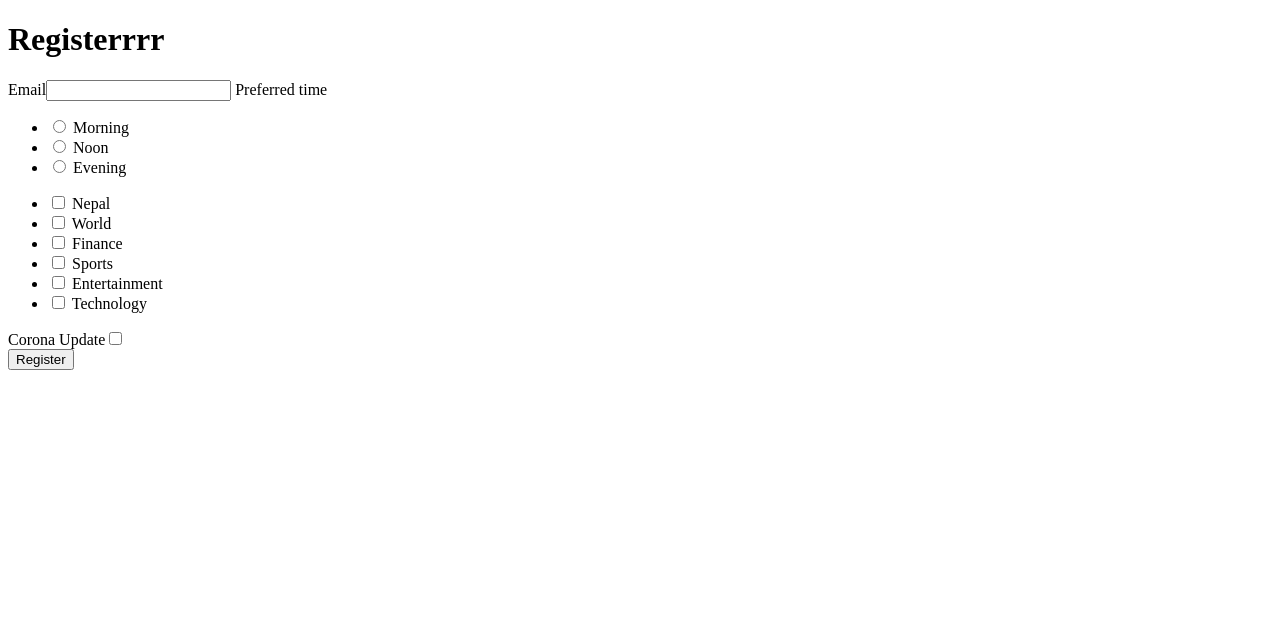
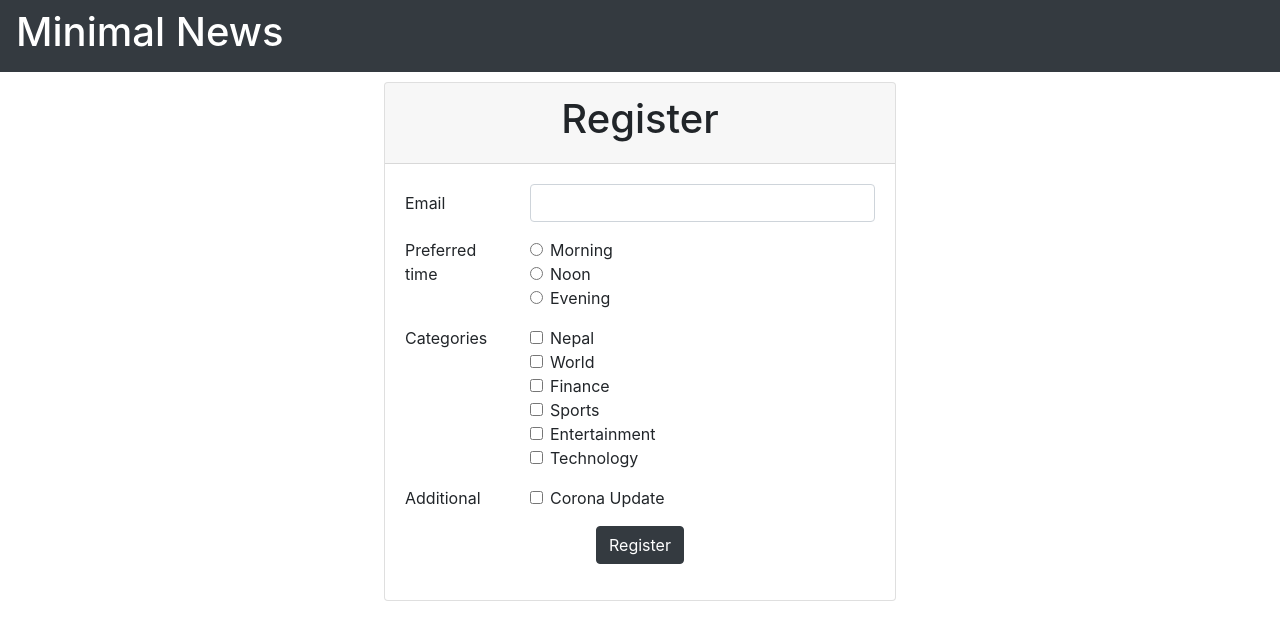
Before and after one commit to sameer-js/minimalnews, a Flask app: page /auth/register in a window 1280 px wide. Shown: the top 640 px of the page. Run offline with Flask 2, Linux system fonts and the light colour scheme; some libraries are stand-ins or nearby versions.

Commit message:
Modify registration page

```diff
--- a/app/auth/forms.py
+++ b/app/auth/forms.py
@@ -13,17 +13,18 @@ class MultiCheckboxField(SelectMultipleField):
 
 class RegistrationForm(FlaskForm):
     email = StringField('Email', validators=[
-                        DataRequired(), Email(message='Must be an email')])
+                        DataRequired(), Email(message='Must be an email!')])
     preferred_time = RadioField('Preferred time', choices=[(
-        'morning', 'Morning'), ('noon', 'Noon'), ('evening', 'Evening')], validators=[DataRequired()])
+        'morning', 'Morning'), ('noon', 'Noon'), ('evening', 'Evening')],
+        validators=[DataRequired(message='Cannot be empty!')])
     categories = MultiCheckboxField('Categories', choices=[
         ('nepal', 'Nepal'),
         ('world', 'World'),
         ('business', 'Finance'),
         ('sports', 'Sports'),
         ('entertainment', 'Entertainment'),
-        ('technology', 'Technology'),
-        ], validators=[DataRequired()])
+        ('science-technology', 'Technology'),
+    ])
     corona_update = BooleanField('Corona Update')
     submit = SubmitField('Register')
 
--- a/app/auth/views.py
+++ b/app/auth/views.py
@@ -23,7 +23,11 @@ def register():
         token = user.generate_confirmation_token()
         send_email(user.email, 'Confirm your subscription',
                    '/auth/email/confirm', username=username, token=token)
-        flash('A confirmation link has been sent to you via email.')
+        flash('A confirmation link has been sent to you via email.', 'secondary')
+        form.email.data = ''
+        form.preferred_time.data = ''
+        form.corona_update.data = ''
+        form.categories.data = ''
     return render_template('auth/register.html', form=form)
 
 
--- a/app/templates/auth/register.html
+++ b/app/templates/auth/register.html
@@ -2,22 +2,105 @@
 <html lang="en">
 
 <head>
-    <meta charset="UTF-8" />
-    <meta name="viewport" content="width=device-width, initial-scale=1.0" />
-    <title>Minimal News - Register</title>
+  <meta charset="UTF-8" />
+  <meta name="viewport" content="width=device-width, initial-scale=1.0" />
+  <link rel="stylesheet" href="https://stackpath.bootstrapcdn.com/bootstrap/4.5.2/css/bootstrap.min.css"
+    integrity="sha384-JcKb8q3iqJ61gNV9KGb8thSsNjpSL0n8PARn9HuZOnIxN0hoP+VmmDGMN5t9UJ0Z" crossorigin="anonymous">
+  <title>Minimal News - Register</title>
 </head>
 
 <body>
-    <h1>Registerrrr</h1>
-    <form action="" method="post">
+  <header>
+    <nav class="navbar navbar-dark bg-dark">
+      <div class="container-fluid-nav">
+        <h1 style="color:#ffffff;">Minimal News</h1>
+      </div>
+    </nav>
+  </header>
+
+  <div class="card" style="width: 40%; margin: auto ;margin-top:10px;">
+    {% with messages = get_flashed_messages(with_categories=true) %}
+    {% if messages %}
+    {% for category, message in messages %}
+    <div class="alert alert-{{category}}">
+      {{ message }}
+    </div>
+    {% endfor %}
+    {% endif %}
+    {% endwith %}
+    <div class="card-header">
+      <h1 style="text-align: center;">Register</h1>
+    </div>
+    <div class="card-body">
+      <form method="POST" action="">
         {{ form.hidden_tag() }}
-        {{ form.email.label }}{{ form.email }}
-        {{ form.preferred_time.label }}{{ form.preferred_time }}
-        {{ form.categories }}
-        {{ form.corona_update.label }}{{ form.corona_update }}
-        <br>
-        {{ form.submit }}
-    </form>
+        <div class="form-group row">
+          {{ form.email.label(class="col-sm-3 col-form-label") }}
+          <div class="col-sm-9">
+            {% if form.email.errors %}
+            {{ form.email(class="form-control is-invalid") }}
+            <div class="invalid-feedback">
+              {% for error in form.email.errors %}
+              <span>{{ error }}</span>
+              {% endfor %}
+            </div>
+            {% else %}
+            {{ form.email(class="form-control")}}
+            {% endif%}
+          </div>
+        </div>
+        <fieldset class="form-group">
+          <div class="row">
+            {{ form.preferred_time.label(class="col-form-label col-sm-3 pt-0") }}
+            {% if form.preferred_time.errors %}
+            <div class="col-sm-9">
+              {% for time in form.preferred_time %}
+              <div class="form-check">
+                {{ time(class="form-check-input is-invalid") }}
+                {{ time.label(class="form-check-label") }}
+              </div>
+              {% endfor %}
+            </div>
+            {% else %}
+            <div class="col-sm-9">
+              {% for time in form.preferred_time %}
+              <div class="form-check">
+                {{ time(class="form-check-input") }}
+                {{ time.label(class="form-check-label") }}
+              </div>
+              {% endfor %}
+            </div>
+            {% endif %}
+          </div>
+        </fieldset>
+        <div class="form-group row">
+          {{ form.categories.label(class="col-sm-3") }}
+          <div class="col-sm-9">
+            {% for category in form.categories %}
+            <div class="form-check">
+              {{ category(class="form-check-input") }}
+              {{ category.label(class="form-check-label")}}
+            </div>
+            {% endfor %}
+          </div>
+        </div>
+        <div class="form-group row">
+          <div class="col-sm-3">Additional</div>
+          <div class="col-sm-9">
+            <div class="form-check">
+              {{ form.corona_update(class="form-check-input")}}
+              {{ form.corona_update.label(class="form-check-label")}}
+            </div>
+          </div>
+        </div>
+        <div class="form-group row">
+          <div class="col-sm-12 text-center">
+            {{ form.submit(class="btn btn-dark")}}
+          </div>
+        </div>
+      </form>
+    </div>
+  </div>
 </body>
 
 </html>
```
